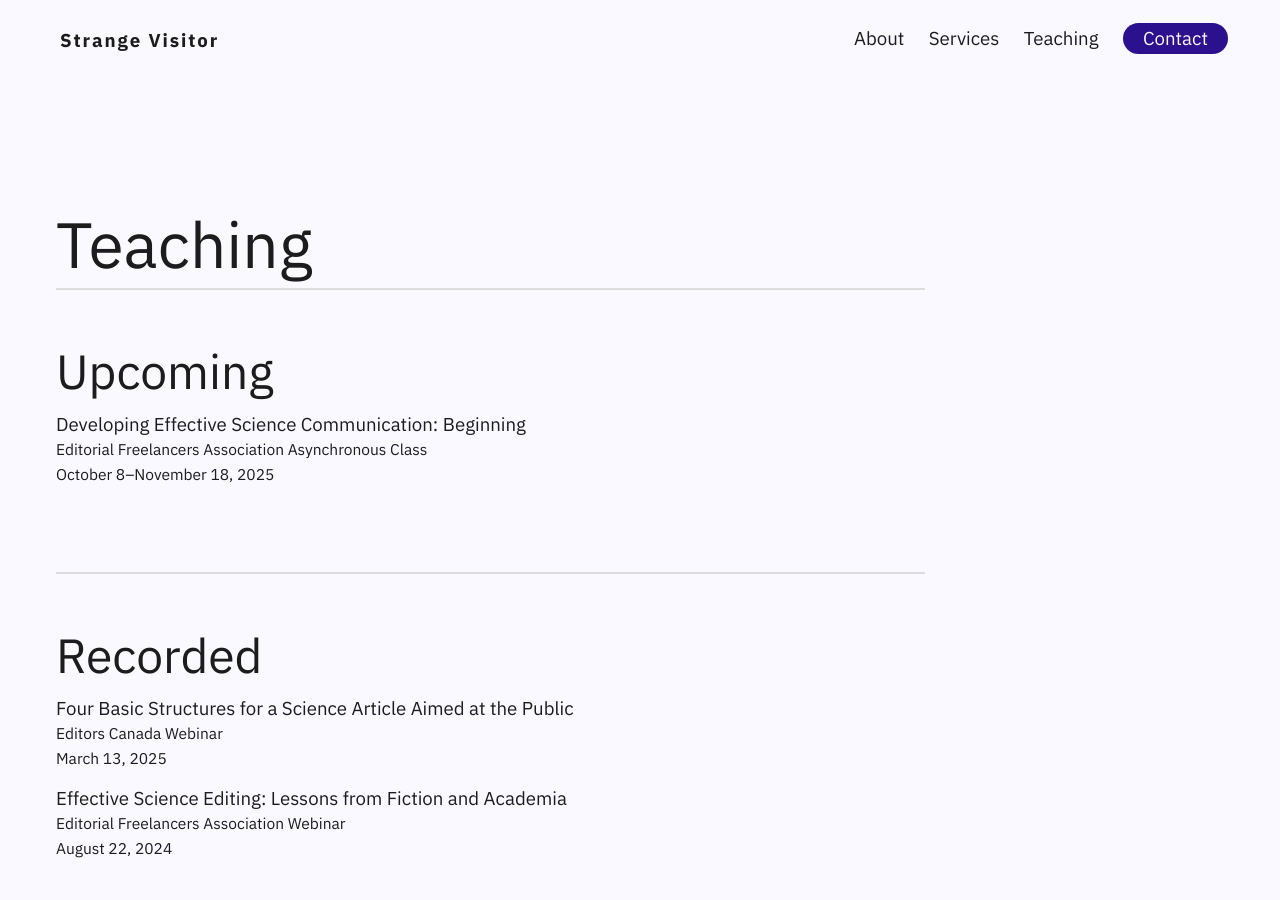
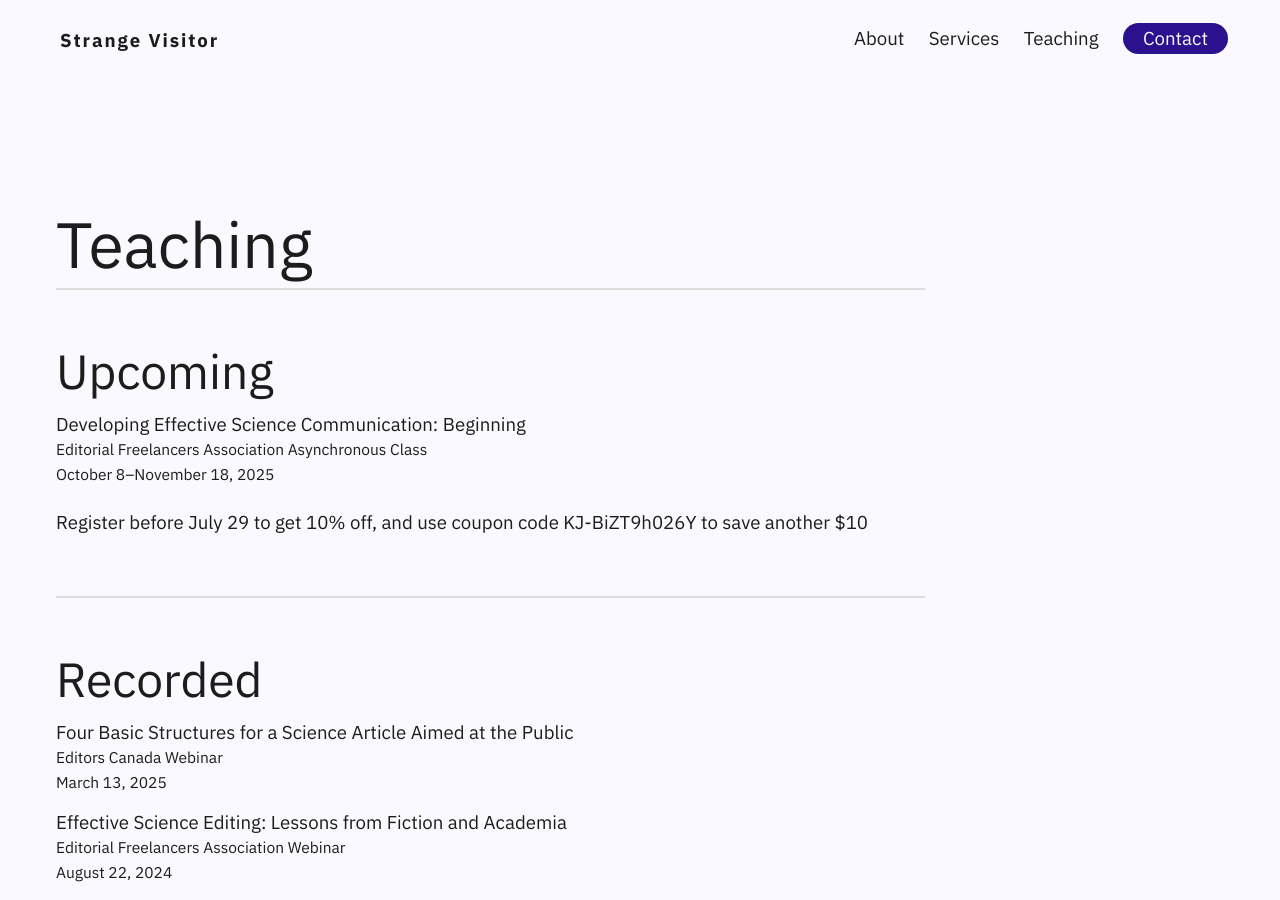
Before and after one commit to kgrimSV/Strange_Visitor, a Jekyll site: the page built from teaching.md, in a window 1280 px wide and 900 px high. Built offline with Jekyll 4.4.1, drawn with Linux system fonts in a browser that asks for light colours; some web fonts are replaced.

Commit message:
Update teaching.md
adding coupon code

```diff
--- a/teaching.md
+++ b/teaching.md
@@ -12,6 +12,8 @@ permalink: /teaching/
 <small>Editorial Freelancers Association Asynchronous Class</small><br>
 <small>October 8–November 18, 2025</small>
 <br>
+<br>
+Register before July 29 to get 10% off, and use coupon code KJ-BiZT9h026Y to save another $10
 <br>
 
 <br>
```
